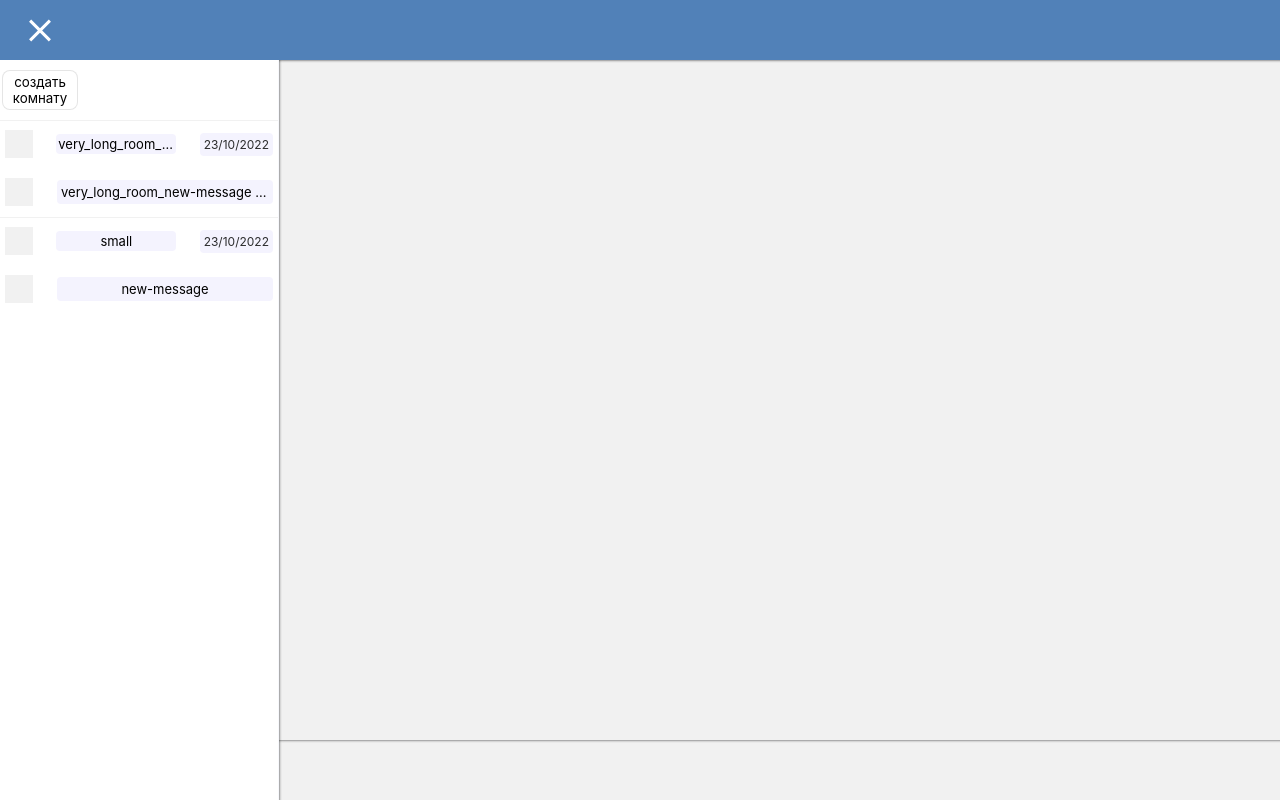
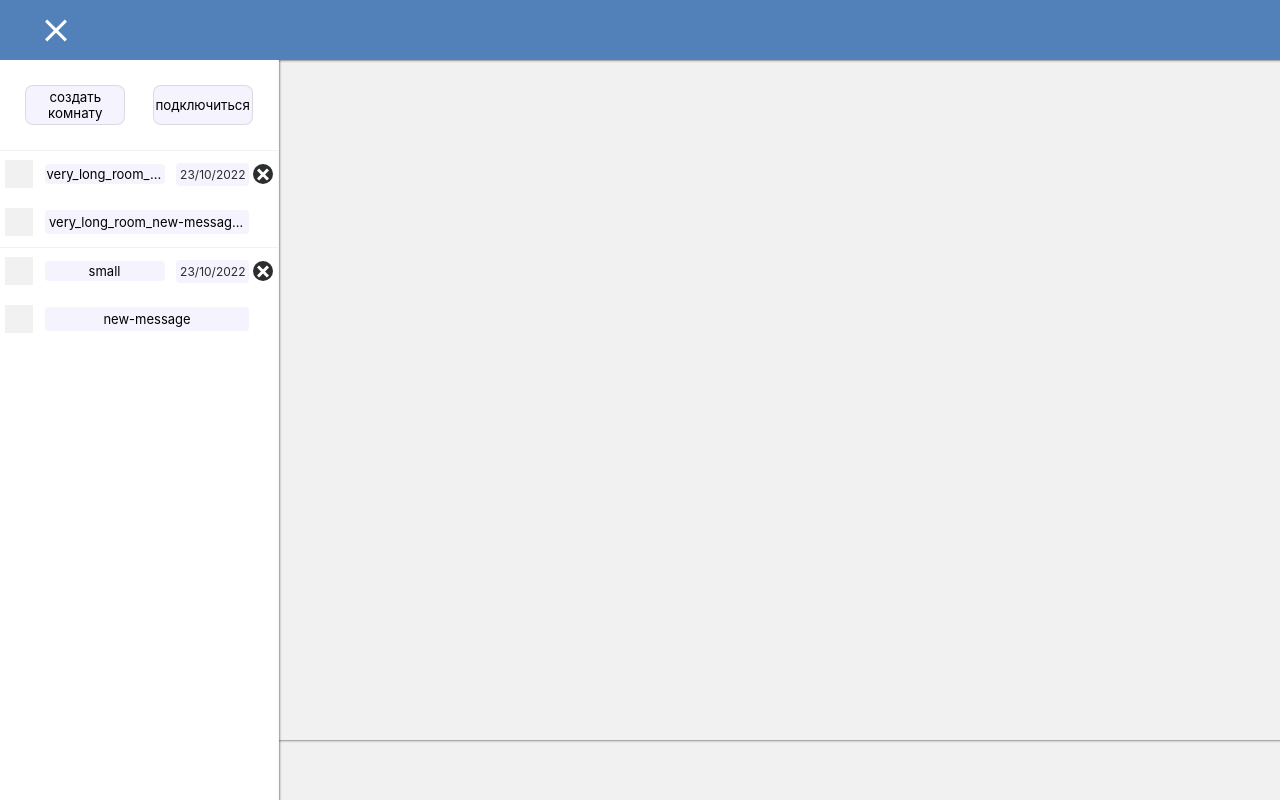
Before and after one commit to Cthulhu-tech/yomran, a React (Create React App) app in the folder ui/: page / in a window 1280 px wide. Both pictures are taken after a click on the element 40 px from the left and 30 px from the top of the page. Built offline with nearby package versions, Linux system fonts and the light colour scheme.

Commit message:
decomposition components

```diff
--- a/ui/src/components/layout/aside.tsx
+++ b/ui/src/components/layout/aside.tsx
@@ -2,7 +2,7 @@ import { changeVisibleAside } from "../../redux/store/aside"
 import { useDispatch, useSelector } from "react-redux"
 import { StoreData } from "../../redux/interface"
 import '../../style/shadow.scss'
-import { Rooms } from "./rooms"
+import { Rooms } from "./rooms/rooms"
 
 export const Aside = () => {
 
@@ -11,7 +11,7 @@ export const Aside = () => {
 
     const changeVisability = () => dispatch(changeVisibleAside(visible))
 
-    return <aside className={visible ? 'aside_open' : 'aside_close'}>
+    return <aside className={visible ? 'aside_open aside' : 'aside_close aside'}>
         <div className="burger-container">
             <div className="burger-container__wrapper-button animation-background_medium" onClick={changeVisability}>
                 <div className={visible ? "burger-container__button open" : "burger-container__button close"}/>
--- /dev/null
+++ b/ui/src/components/layout/button/button.scss
@@ -0,0 +1,33 @@
+@import '../../../style/animation.scss';
+@import '../../../style/colors.scss';
+
+.button-container {
+    width: 100%;
+    display: flex;
+    flex-wrap: wrap;
+    min-height: 90px;
+}
+
+.button-container_column {
+    align-content: center;
+    justify-content: space-evenly;
+}
+
+.button-container_row {
+    align-items: center;
+    flex-direction: column;
+}
+
+.button-create {
+    margin: 2px;
+    width: 100px;
+    cursor: pointer;
+    transition: 0.3s;
+    min-height: 40px;
+    border-radius: 8px;
+    background-color: $blueOpacity;
+    border: 1px solid $blackOpacity;
+    &:hover {
+        background-color: $blackOpacity;
+    }
+}
--- /dev/null
+++ b/ui/src/components/layout/button/button.tsx
@@ -0,0 +1,17 @@
+import { StoreData } from '../../../redux/interface';
+import { useSelector } from 'react-redux';
+import './button.scss'
+
+export const Button = () => {
+
+    const open = useSelector((store: StoreData) => store.visibleAside.open)
+
+    return  <div className={open ? 'button-container button-container_column' : 'button-container button-container_row'}>
+        <button className='button-create'>
+            создать комнату
+        </button>
+        <button className='button-create'>
+            подключиться
+        </button>
+    </div>
+}
--- a/ui/src/components/layout/layout.scss
+++ b/ui/src/components/layout/layout.scss
@@ -5,7 +5,7 @@
     width: 100%;
     height: 60px;
     display: flex;
-    padding-left: 20px;
+    padding-left: 36px;
     align-items: center;
     align-content: center;
     background-color: $blue;
@@ -64,12 +64,6 @@ footer {
     grid-area: 5 / 2 / 4 / 3;
 }
 
-aside {
-    overflow-y: auto;
-    grid-area: 1 / 1 / 5 / 2;
-    background-color: $white;
-}
-
 .grid {
     display: grid;
     height: 100vh;
@@ -86,11 +80,17 @@ aside {
 }
 
 @keyframes menu-animation_open {
-    from { width: 80px;}
+    from { width: 108px;}
     to { width: 278px;}
 }
 
 @keyframes menu-animation_close {
     from { width: 278px;}
-    to { width: 80px;}
+    to { width: 108px;}
 }
+
+.aside {
+    overflow: hidden;
+    grid-area: 1 / 1 / 5 / 2;
+    background-color: $white;
+}
--- a/ui/src/components/layout/layout.tsx
+++ b/ui/src/components/layout/layout.tsx
@@ -1,4 +1,7 @@
+import { StoreData } from '../../redux/interface'
+import { useSelector } from 'react-redux'
 import '../../style/animation-style.scss'
+import { Popup } from '../popup/popup'
 import { Header } from "./header"
 import { Footer } from "./footer"
 import { Aside } from "./aside"
@@ -7,8 +10,11 @@ import './layout.scss'
 
 export const Layout = () => {
 
+    const openPopup = useSelector((store: StoreData) => store.visiblePopup.open)
+
     return <div className='grid'>
         <Header />
+        {openPopup && <Popup/>}
         <Aside />
         <Main/>
         <Footer />
--- a/ui/src/components/layout/rooms.tsx
+++ /dev/null
@@ -1,34 +0,0 @@
-import { dataFormater } from '../../utils/dataFormater'
-import { StoreData } from '../../redux/interface'
-import { useSelector } from 'react-redux'
-import { Image } from '../image/image'
-import './rooms.scss'
-
-export const Rooms = () => {
-
-    const rooms = useSelector((store: StoreData) => store.roomsStore)
-    const open = useSelector((store: StoreData) => store.visibleAside.open)
-
-    return <section className="rooms-container">
-
-        <div className='button-container'>
-            <button className='button-create'>
-                создать комнату
-            </button>
-        </div>
-
-        {rooms.map((room) => {
-            return <section className={open ? "room-wrapper room_open" : "room-wrapper room_close"}>
-                <div className={ open ? 'room-wrapper_data_open' : 'room-wrapper_data_close'}>
-                    <Image {...{width: '28px', src: room.img, alt: room.name, className: "room-image"}} />
-                    <p className={open ? 'room__message_name room__message room__message_name_open' : 'room__message_name room__message room__message_name_close'}>{room.name}</p>
-                    {open && <p className='room__message room__message_last-message_data'>{dataFormater(new Date(+room.lastMessageDate))}</p>}
-                </div>
-                {open && <div className={ open ? 'room-wrapper_data_open' : 'room-wrapper_data_close'}>
-                    <Image {...{width: '28px', src: room.lastMessageUserImg, alt: room.name, className: "room-image"}} />
-                    <p className='room__message room__message_last-message'>{room.lastMessage}</p>
-                </div>}
-            </section>
-        })}
-    </section>
-}
--- a/ui/src/components/layout/rooms.scss
+++ b/ui/src/components/layout/rooms/rooms.scss
@@ -1,5 +1,5 @@
-@import '../../style/animation.scss';
-@import '../../style/colors.scss';
+@import '../../../style/animation.scss';
+@import '../../../style/colors.scss';
 
 .rooms-container {
     width: 100%;
@@ -7,13 +7,14 @@
     overflow-y: auto;
     overflow-x: hidden;
     flex-direction: column;
-    height: calc(100% - 60px);
+    height: calc(100% - 148px);
     justify-content: flex-start;
 }
 
 .room-wrapper {
     display: flex;
     cursor: pointer;
+    min-height: 90px;
     transition: $animationFast;
     border-top: 1px solid $shadow;
     &:hover {
@@ -50,7 +51,7 @@
     width: 90%;
     padding: 4px;
     font-size: small;
-    margin: 8px 0 8px 24px;
+    margin: 8px 24px 8px 12px;
     background-color: $blueOpacity;
 }
 
@@ -80,7 +81,6 @@
 }
 
 .room_close {
-    min-height: 100px;
     align-items: center;
     flex-direction: column;
     justify-content: space-evenly;
@@ -88,28 +88,6 @@
 
 .room_open {
     flex-direction: column;
-}
-
-.button-container {
-    width: 100%;
-    display: flex;
-    min-height: 60px;
-    flex-direction: column;
-    justify-content: center;
-}
-
-.button-create {
-    width: 76px;
-    margin: 2px;
-    cursor: pointer;
-    transition: 0.3s;
-    min-height: 40px;
-    border-radius: 8px;
-    background-color: $white;
-    border: 1px solid $blackOpacity;
-    &:hover {
-        background-color: $blackOpacity;
-    }
 }
 
 .image {
@@ -126,3 +104,15 @@
     justify-content: center;
     background-color: $shadow;
 }
+
+.close-button {
+    width: 20px;
+    height: 20px;
+    display: flex;
+    cursor: pointer;
+    border-radius: 100%;
+    align-items: center;
+    flex-direction: column;
+    justify-content: center;
+    background-color: $black;
+}
--- /dev/null
+++ b/ui/src/components/layout/rooms/rooms.tsx
@@ -0,0 +1,46 @@
+import { changeVisiblePopup } from '../../../redux/store/popup'
+import { RoomsType, StoreData } from '../../../redux/interface'
+import { dataFormater } from '../../../utils/dataFormater'
+import { deleteRooms } from '../../../redux/store/rooms'
+import { useDispatch, useSelector } from 'react-redux'
+import { Button } from '../button/button'
+import { Image } from '../../image/image'
+import './rooms.scss'
+
+export const Rooms = () => {
+
+    const dispatch = useDispatch()
+    const rooms = useSelector((store: StoreData) => store.roomsStore)
+    const open = useSelector((store: StoreData) => store.visibleAside.open)
+    const openPopup = useSelector((store: StoreData) => store.visiblePopup.open)
+
+    const deleteRoom = (room: RoomsType) => {
+        dispatch(changeVisiblePopup({
+            open: openPopup,
+            callback: () => dispatch(deleteRooms(room)),
+            message: `Удалить все данные из комнаты ${room.id}?`
+        }))
+    }
+
+    return <>
+    <Button/>
+    <section className="rooms-container">
+        {rooms.map((room) => {
+            return <section className={open ? "room-wrapper room_open" : "room-wrapper room_close"} key={room.id}>
+                <div className={ open ? 'room-wrapper_data_open' : 'room-wrapper_data_close'}>
+                    <Image {...{width: '28px', src: room.img, alt: room.name, className: "room-image"}} />
+                    <p className={open ? 'room__message_name room__message room__message_name_open' : 'room__message_name room__message room__message_name_close'}>{room.name}</p>
+                    {open && <p className='room__message room__message_last-message_data'>{dataFormater(new Date(+room.lastMessageDate))}</p>}
+                    {open && <div className='close-button animation-background_medium' onClick={() => deleteRoom(room)}>
+                        <div className='burger-container__button open'/>
+                    </div>}
+                </div>
+                {open && <div className={ open ? 'room-wrapper_data_open' : 'room-wrapper_data_close'}>
+                    <Image {...{width: '28px', src: room.lastMessageUserImg, alt: room.name, className: "room-image"}} />
+                    <p className='room__message room__message_last-message'>{room.lastMessage}</p>
+                </div>}
+            </section>
+        })}
+    </section>
+    </>
+}
```
